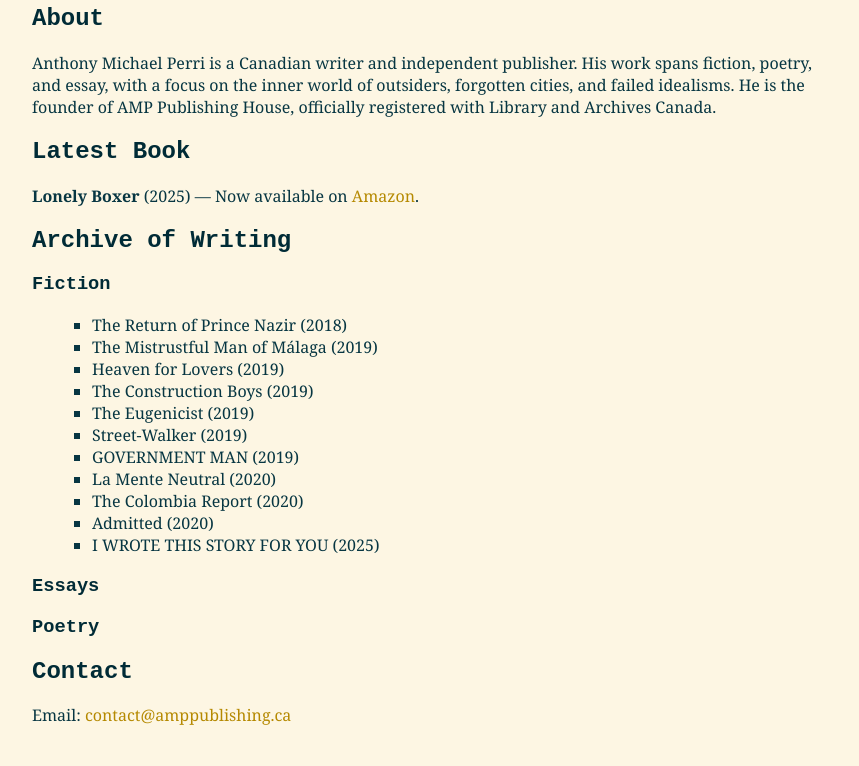
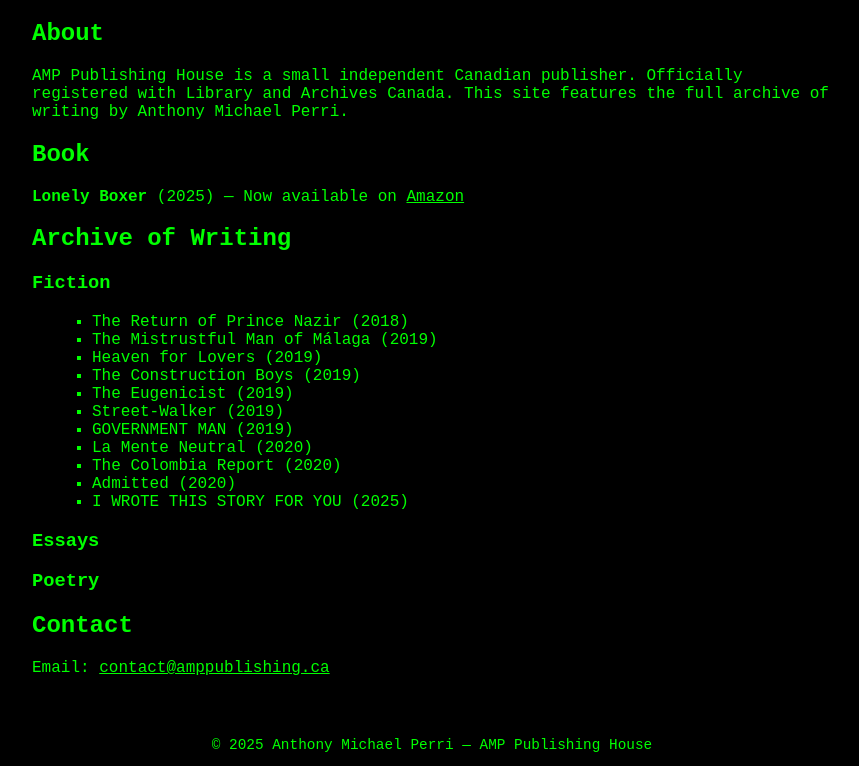
Before and after one commit to bobbyconstance/AMPPublishingHouse, a plain HTML site: page index.html in a window 1280 px wide. Shown: the part 138-904 px from the top of the page, without its empty margins (208-1067 px from the left). Drawn offline with Linux system fonts and the light colour scheme.

Commit message:
Update index.html

```diff
--- a/index.html
+++ b/index.html
@@ -5,60 +5,52 @@
   <title>Anthony Michael Perri — AMP Publishing House</title>
   <style>
     body {
-      background: #fdf6e3;
-      color: #073642;
-      font-family: Georgia, serif;
-      margin: 40px auto;
+      background-color: black;
+      color: #00FF00;
+      font-family: "Courier New", monospace;
+      padding: 40px;
       max-width: 800px;
-      padding: 0 20px;
+      margin: auto;
     }
     h1, h2, h3 {
-      font-family: 'Courier New', monospace;
-      color: #002b36;
-    }
-    h1 {
-      font-size: 2.5em;
-      margin-bottom: 0.2em;
+      color: #00FF00;
     }
     a {
-      color: #b58900;
-      text-decoration: none;
+      color: #00FF00;
+      text-decoration: underline;
     }
     a:hover {
-      text-decoration: underline;
+      color: #00cc00;
+    }
+    ul {
+      list-style-type: square;
+      margin-left: 20px;
     }
     footer {
       margin-top: 60px;
       font-size: 0.9em;
-      color: #586e75;
       text-align: center;
-    }
-    ul {
-      list-style-type: square;
-      margin-left: 20px;
+      color: #00FF00;
     }
   </style>
 </head>
 <body>
 
   <h1>Anthony Michael Perri</h1>
-  <p>Writer. Publisher. Founder of AMP Publishing House.</p>
+  <p>Writer. Founder of AMP Publishing House.</p>
 
-  <section>
   <h2>About</h2>
   <p>
-      Anthony Michael Perri is a Canadian writer and independent publisher. His work spans fiction, poetry, and essay,
-      with a focus on the inner world of outsiders, forgotten cities, and failed idealisms. He is the founder of
-      AMP Publishing House, officially registered with Library and Archives Canada.
+    AMP Publishing House is a small independent Canadian publisher. Officially registered with Library and Archives Canada.
+    This site features the full archive of writing by Anthony Michael Perri.
   </p>
-  </section>
 
-  <section>
-    <h2>Latest Book</h2>
-    <p><strong>Lonely Boxer</strong> (2025) — Now available on <a href="https://www.amazon.ca/" target="_blank">Amazon</a>.</p>
-  </section>
+  <h2>Book</h2>
+  <p>
+    <strong>Lonely Boxer</strong> (2025) — Now available on
+    <a href="https://www.amazon.ca/" target="_blank">Amazon</a>
+  </p>
 
-  <section>
   <h2>Archive of Writing</h2>
 
   <h3>Fiction</h3>
@@ -78,19 +70,16 @@
 
   <h3>Essays</h3>
   <ul>
-      <!-- Add essay titles here -->
+    <!-- To be added -->
   </ul>
 
   <h3>Poetry</h3>
   <ul>
-      <!-- Add poetry titles here -->
+    <!-- To be added -->
   </ul>
-  </section>
 
-  <section>
   <h2>Contact</h2>
   <p>Email: <a href="mailto:contact@amppublishing.ca">contact@amppublishing.ca</a></p>
-  </section>
 
   <footer>
     <p>© 2025 Anthony Michael Perri — AMP Publishing House</p>
```
Lines whose indentation alone changed are shown as unchanged.
